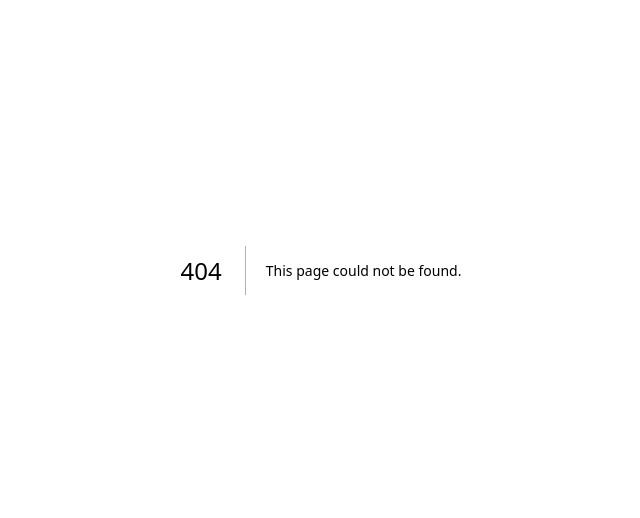
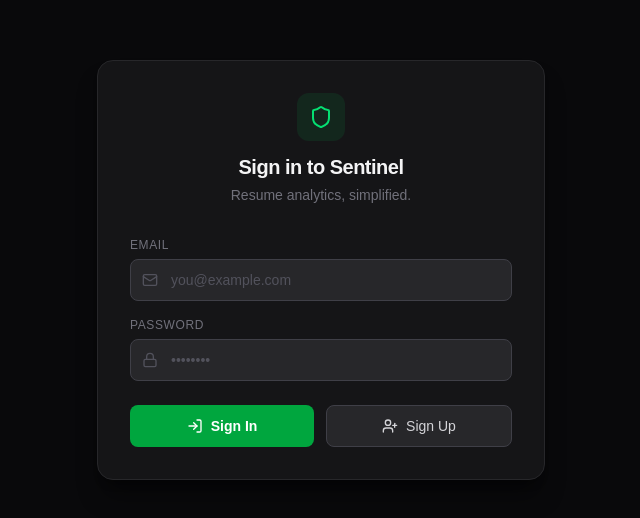
Before and after one commit to Dhruv-Mann/Sentinel-Vision, a Next.js app in the folder sentinel/: page /login in a window 1280 px wide. Before the commit this address had no page. Shown: the part 130-648 px from the top of the page, without its empty margins (319-959 px from the left). Built offline with nearby package versions, Linux system fonts and the light colour scheme; no server answers.

Commit message:
feat: landing page is LIVE and looking sharp

```diff
--- a/sentinel/package.json
+++ b/sentinel/package.json
@@ -11,6 +11,7 @@
   "dependencies": {
     "@supabase/ssr": "^0.8.0",
     "@supabase/supabase-js": "^2.98.0",
+    "lucide-react": "^0.575.0",
     "next": "16.1.6",
     "react": "19.2.3",
     "react-dom": "19.2.3",
--- /dev/null
+++ b/sentinel/src/app/auth/callback/route.ts
@@ -0,0 +1,27 @@
+import { NextResponse } from "next/server";
+import { createSupabaseServer } from "@/lib/supabase-server";
+
+/**
+ * GET /auth/callback
+ *
+ * Supabase redirects here after email confirmation (sign-up) or
+ * OAuth flows. The `code` query-param is exchanged for a session
+ * cookie so subsequent server-side requests are authenticated.
+ */
+export async function GET(request: Request) {
+  const { searchParams, origin } = new URL(request.url);
+  const code = searchParams.get("code");
+  const next = searchParams.get("next") ?? "/dashboard";
+
+  if (code) {
+    const supabase = await createSupabaseServer();
+    const { error } = await supabase.auth.exchangeCodeForSession(code);
+
+    if (!error) {
+      return NextResponse.redirect(`${origin}${next}`);
+    }
+  }
+
+  // If something went wrong, send the user back to login
+  return NextResponse.redirect(`${origin}/login`);
+}
--- /dev/null
+++ b/sentinel/src/app/login/page.tsx
@@ -0,0 +1,163 @@
+"use client";
+
+import { useState } from "react";
+import { useRouter } from "next/navigation";
+import { supabase } from "@/lib/supabase";
+import { Shield, Mail, Lock, LogIn, UserPlus } from "lucide-react";
+
+export default function LoginPage() {
+  const router = useRouter();
+  const [email, setEmail] = useState("");
+  const [password, setPassword] = useState("");
+  const [loading, setLoading] = useState(false);
+  const [error, setError] = useState<string | null>(null);
+  const [message, setMessage] = useState<string | null>(null);
+
+  async function handleSignIn() {
+    setLoading(true);
+    setError(null);
+    setMessage(null);
+
+    const { error: err } = await supabase.auth.signInWithPassword({
+      email,
+      password,
+    });
+
+    if (err) {
+      setError(err.message);
+      setLoading(false);
+      return;
+    }
+
+    router.push("/dashboard");
+  }
+
+  async function handleSignUp() {
+    setLoading(true);
+    setError(null);
+    setMessage(null);
+
+    const { error: err } = await supabase.auth.signUp({
+      email,
+      password,
+      options: {
+        emailRedirectTo: `${window.location.origin}/auth/callback`,
+      },
+    });
+
+    if (err) {
+      setError(err.message);
+      setLoading(false);
+      return;
+    }
+
+    setMessage("Check your email for a confirmation link.");
+    setLoading(false);
+  }
+
+  function handleSubmit(e: React.FormEvent) {
+    e.preventDefault();
+    handleSignIn();
+  }
+
+  return (
+    <main className="flex min-h-screen items-center justify-center bg-zinc-950 px-4">
+      <div className="w-full max-w-md rounded-2xl border border-zinc-800 bg-zinc-900/80 p-8 shadow-xl shadow-black/40">
+        {/* Logo / Title */}
+        <div className="mb-8 flex flex-col items-center text-center">
+          <div className="mb-3 flex h-12 w-12 items-center justify-center rounded-xl bg-green-500/10 text-green-400">
+            <Shield className="h-6 w-6" />
+          </div>
+          <h1 className="text-xl font-bold tracking-tight text-zinc-100">
+            Sign in to Sentinel
+          </h1>
+          <p className="mt-1 text-sm text-zinc-500">
+            Resume analytics, simplified.
+          </p>
+        </div>
+
+        {/* Form */}
+        <form onSubmit={handleSubmit} className="space-y-4">
+          {/* Email */}
+          <div>
+            <label
+              htmlFor="email"
+              className="mb-1.5 block text-xs font-medium uppercase tracking-wider text-zinc-500"
+            >
+              Email
+            </label>
+            <div className="relative">
+              <Mail className="pointer-events-none absolute left-3 top-1/2 h-4 w-4 -translate-y-1/2 text-zinc-600" />
+              <input
+                id="email"
+                type="email"
+                required
+                value={email}
+                onChange={(e) => setEmail(e.target.value)}
+                placeholder="you@example.com"
+                className="w-full rounded-lg border border-zinc-700 bg-zinc-800 py-2.5 pl-10 pr-4 text-sm text-zinc-100 placeholder-zinc-600 outline-none transition focus:border-green-500/50 focus:ring-1 focus:ring-green-500/30"
+              />
+            </div>
+          </div>
+
+          {/* Password */}
+          <div>
+            <label
+              htmlFor="password"
+              className="mb-1.5 block text-xs font-medium uppercase tracking-wider text-zinc-500"
+            >
+              Password
+            </label>
+            <div className="relative">
+              <Lock className="pointer-events-none absolute left-3 top-1/2 h-4 w-4 -translate-y-1/2 text-zinc-600" />
+              <input
+                id="password"
+                type="password"
+                required
+                minLength={6}
+                value={password}
+                onChange={(e) => setPassword(e.target.value)}
+                placeholder="••••••••"
+                className="w-full rounded-lg border border-zinc-700 bg-zinc-800 py-2.5 pl-10 pr-4 text-sm text-zinc-100 placeholder-zinc-600 outline-none transition focus:border-green-500/50 focus:ring-1 focus:ring-green-500/30"
+              />
+            </div>
+          </div>
+
+          {/* Error / Success messages */}
+          {error && (
+            <p className="rounded-lg bg-red-500/10 px-3 py-2 text-xs text-red-400">
+              {error}
+            </p>
+          )}
+          {message && (
+            <p className="rounded-lg bg-green-500/10 px-3 py-2 text-xs text-green-400">
+              {message}
+            </p>
+          )}
+
+          {/* Buttons */}
+          <div className="flex gap-3 pt-2">
+            <button
+              type="submit"
+              disabled={loading}
+              className="flex flex-1 items-center justify-center gap-2 rounded-lg bg-green-600 px-4 py-2.5 text-sm font-semibold text-white transition hover:bg-green-500 disabled:opacity-50"
+            >
+              <LogIn className="h-4 w-4" />
+              Sign In
+            </button>
+
+            <button
+              type="button"
+              disabled={loading}
+              onClick={handleSignUp}
+              className="flex flex-1 items-center justify-center gap-2 rounded-lg border border-zinc-700 bg-zinc-800 px-4 py-2.5 text-sm font-medium text-zinc-300 transition hover:border-zinc-600 hover:text-zinc-100 disabled:opacity-50"
+            >
+              <UserPlus className="h-4 w-4" />
+              Sign Up
+            </button>
+          </div>
+        </form>
+      </div>
+    </main>
+  );
+}
--- a/sentinel/src/app/page.tsx
+++ b/sentinel/src/app/page.tsx
@@ -1,65 +1,63 @@
-import Image from "next/image";
+import Link from "next/link";
+import { Shield, ArrowRight, Eye, BarChart3, Globe } from "lucide-react";
 
 export default function Home() {
   return (
-    <div className="flex min-h-screen items-center justify-center bg-zinc-50 font-sans dark:bg-black">
-      <main className="flex min-h-screen w-full max-w-3xl flex-col items-center justify-between py-32 px-16 bg-white dark:bg-black sm:items-start">
-        <Image
-          className="dark:invert"
-          src="/next.svg"
-          alt="Next.js logo"
-          width={100}
-          height={20}
-          priority
-        />
-        <div className="flex flex-col items-center gap-6 text-center sm:items-start sm:text-left">
-          <h1 className="max-w-xs text-3xl font-semibold leading-10 tracking-tight text-black dark:text-zinc-50">
-            To get started, edit the page.tsx file.
-          </h1>
-          <p className="max-w-md text-lg leading-8 text-zinc-600 dark:text-zinc-400">
-            Looking for a starting point or more instructions? Head over to{" "}
-            <a
-              href="https://vercel.com/templates?framework=next.js&utm_source=create-next-app&utm_medium=appdir-template-tw&utm_campaign=create-next-app"
-              className="font-medium text-zinc-950 dark:text-zinc-50"
-            >
-              Templates
-            </a>{" "}
-            or the{" "}
-            <a
-              href="https://nextjs.org/learn?utm_source=create-next-app&utm_medium=appdir-template-tw&utm_campaign=create-next-app"
-              className="font-medium text-zinc-950 dark:text-zinc-50"
-            >
-              Learning
-            </a>{" "}
-            center.
-          </p>
-        </div>
-        <div className="flex flex-col gap-4 text-base font-medium sm:flex-row">
-          <a
-            className="flex h-12 w-full items-center justify-center gap-2 rounded-full bg-foreground px-5 text-background transition-colors hover:bg-[#383838] dark:hover:bg-[#ccc] md:w-[158px]"
-            href="https://vercel.com/new?utm_source=create-next-app&utm_medium=appdir-template-tw&utm_campaign=create-next-app"
-            target="_blank"
-            rel="noopener noreferrer"
+    <main className="relative flex min-h-screen flex-col items-center justify-center overflow-hidden bg-zinc-950 px-6 text-center">
+      {/* Gradient glow behind hero */}
+      <div
+        aria-hidden
+        className="pointer-events-none absolute -top-40 h-[500px] w-[700px] rounded-full bg-green-500/10 blur-[140px]"
+      />
+
+      {/* Logo mark */}
+      <div className="mb-6 flex h-14 w-14 items-center justify-center rounded-2xl border border-zinc-800 bg-zinc-900 shadow-lg shadow-green-500/5">
+        <Shield className="h-7 w-7 text-green-400" />
+      </div>
+
+      {/* Heading */}
+      <h1 className="max-w-2xl text-4xl font-extrabold leading-tight tracking-tight text-zinc-100 sm:text-5xl md:text-6xl">
+        <span className="text-green-400">Sentinel</span>: Resume Analytics
+      </h1>
+
+      <p className="mt-4 max-w-lg text-lg leading-relaxed text-zinc-400">
+        Share your resume with a trackable link. Know{" "}
+        <span className="text-zinc-200">who</span> viewed it,{" "}
+        <span className="text-zinc-200">where</span> from, on{" "}
+        <span className="text-zinc-200">what device</span>, and for{" "}
+        <span className="text-zinc-200">how long</span>.
+      </p>
+
+      {/* CTA */}
+      <Link
+        href="/dashboard"
+        className="group mt-8 inline-flex items-center gap-2 rounded-xl bg-green-600 px-6 py-3 text-sm font-semibold text-white shadow-lg shadow-green-600/20 transition hover:bg-green-500"
+      >
+        Launch Dashboard
+        <ArrowRight className="h-4 w-4 transition-transform group-hover:translate-x-0.5" />
+      </Link>
+
+      {/* Feature pills */}
+      <div className="mt-16 grid w-full max-w-xl gap-4 sm:grid-cols-3">
+        {[
+          { icon: Eye, label: "Real-time Views" },
+          { icon: Globe, label: "Geo Tracking" },
+          { icon: BarChart3, label: "Duration Analytics" },
+        ].map(({ icon: Icon, label }) => (
+          <div
+            key={label}
+            className="flex items-center justify-center gap-2 rounded-xl border border-zinc-800 bg-zinc-900/60 px-4 py-3 text-sm text-zinc-400 transition hover:border-zinc-700 hover:text-zinc-200"
           >
-            <Image
-              className="dark:invert"
-              src="/vercel.svg"
-              alt="Vercel logomark"
-              width={16}
-              height={16}
-            />
-            Deploy Now
-          </a>
-          <a
-            className="flex h-12 w-full items-center justify-center rounded-full border border-solid border-black/[.08] px-5 transition-colors hover:border-transparent hover:bg-black/[.04] dark:border-white/[.145] dark:hover:bg-[#1a1a1a] md:w-[158px]"
-            href="https://nextjs.org/docs?utm_source=create-next-app&utm_medium=appdir-template-tw&utm_campaign=create-next-app"
-            target="_blank"
-            rel="noopener noreferrer"
-          >
-            Documentation
-          </a>
-        </div>
-      </main>
-    </div>
+            <Icon className="h-4 w-4 text-green-400" />
+            {label}
+          </div>
+        ))}
+      </div>
+
+      {/* Footer */}
+      <p className="mt-20 text-xs text-zinc-700">
+        Built with Next.js, Supabase &amp; Tailwind CSS
+      </p>
+    </main>
   );
 }
--- /dev/null
+++ b/sentinel/src/middleware.ts
@@ -0,0 +1,77 @@
+import { NextResponse, type NextRequest } from "next/server";
+import { createServerClient } from "@supabase/ssr";
+
+/**
+ * Middleware – runs on every matched request before the page renders.
+ *
+ * Rules:
+ *  1. /dashboard (and sub-routes) → redirect to /login if unauthenticated.
+ *  2. /login                      → redirect to /dashboard if already logged in.
+ *  3. /view/[id]                  → always PUBLIC (recruiters must not be blocked).
+ *  4. Everything else             → pass through, refresh session cookie.
+ */
+export async function middleware(request: NextRequest) {
+  let response = NextResponse.next({ request });
+
+  const supabase = createServerClient(
+    process.env.NEXT_PUBLIC_SUPABASE_URL!,
+    process.env.NEXT_PUBLIC_SUPABASE_ANON_KEY!,
+    {
+      cookies: {
+        getAll() {
+          return request.cookies.getAll();
+        },
+        setAll(cookiesToSet) {
+          // Forward Set-Cookie headers to the browser via the response
+          cookiesToSet.forEach(({ name, value, options }) => {
+            request.cookies.set(name, value);
+            response = NextResponse.next({ request });
+            response.cookies.set(name, value, options);
+          });
+        },
+      },
+    },
+  );
+
+  // Refresh the session (important – keeps cookies alive)
+  const {
+    data: { user },
+  } = await supabase.auth.getUser();
+
+  const { pathname } = request.nextUrl;
+
+  // Rule 1 – protect /dashboard
+  if (pathname.startsWith("/dashboard") && !user) {
+    const loginUrl = request.nextUrl.clone();
+    loginUrl.pathname = "/login";
+    return NextResponse.redirect(loginUrl);
+  }
+
+  // Rule 2 – bounce logged-in users away from /login
+  if (pathname === "/login" && user) {
+    const dashUrl = request.nextUrl.clone();
+    dashUrl.pathname = "/dashboard";
+    return NextResponse.redirect(dashUrl);
+  }
+
+  // Rule 3 – /view/* is always public (no check needed, falls through)
+
+  return response;
+}
+
+/**
+ * Only run middleware on routes that need auth checks.
+ * Excludes static assets, images, favicon, and the public /view route
+ * is intentionally included but handled as a pass-through above.
+ */
+export const config = {
+  matcher: [
+    /*
+     * Match all request paths except:
+     *  - _next/static (static files)
+     *  - _next/image  (image optimization)
+     *  - favicon.ico, sitemap.xml, robots.txt
+     */
+    "/((?!_next/static|_next/image|favicon.ico|sitemap.xml|robots.txt).*)",
+  ],
+};
```
Also changed, not shown: 1 other file (tests, documents, lock files or other folders).
